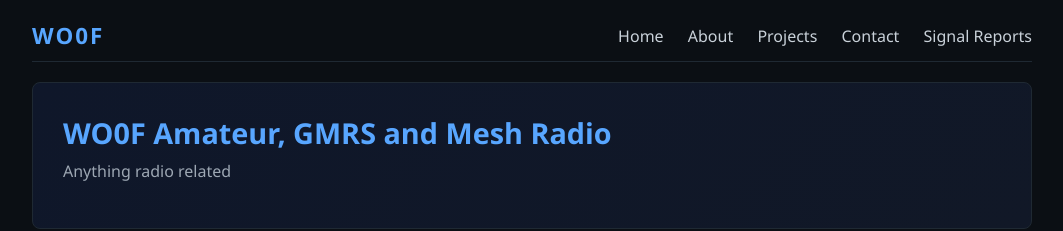
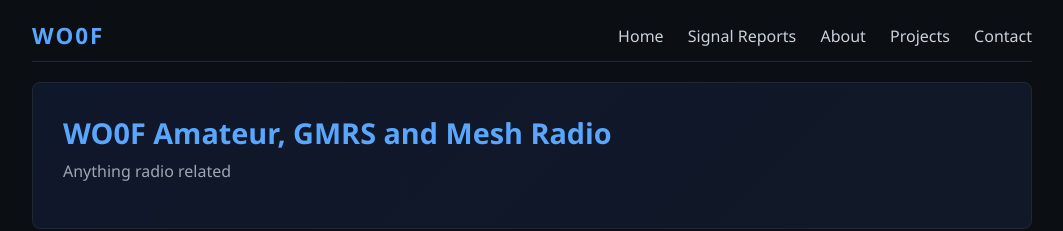
Before and after one commit to Lymitliss/Lymitliss.github.io, a Jekyll site: the page built from index.md, in a window 1280 px wide. Shown: the top 231 px of the page, without its empty margins (108-1171 px from the left). Built offline with Jekyll 4.4.1, drawn with Linux system fonts in a browser that asks for light colours; part of the change alters nothing that is shown.

```diff
--- a/_layouts/default.html
+++ b/_layouts/default.html
@@ -16,10 +16,10 @@
       <div class="logo">WO0F</div>
       <div class="nav-links">
         <a href="{{ '/' | relative_url }}">Home</a>
+        <a href="{{ '/signal-reports' | relative_url }}">Signal Reports</a>
         <a href="{{ '/about' | relative_url }}">About</a>
         <a href="{{ '/projects' | relative_url }}">Projects</a>
         <a href="{{ '/contact' | relative_url }}">Contact</a>
-        <a href="{{ '/signal-reports' | relative_url }}">Signal Reports</a>
       </div>
     </nav>
 
```
